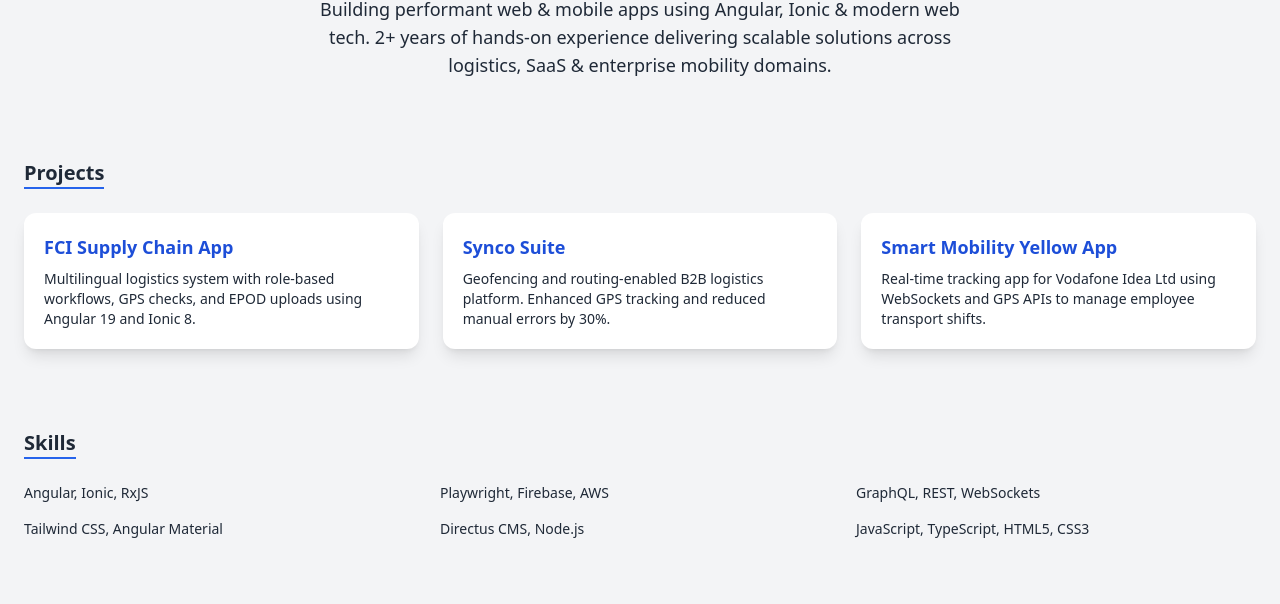
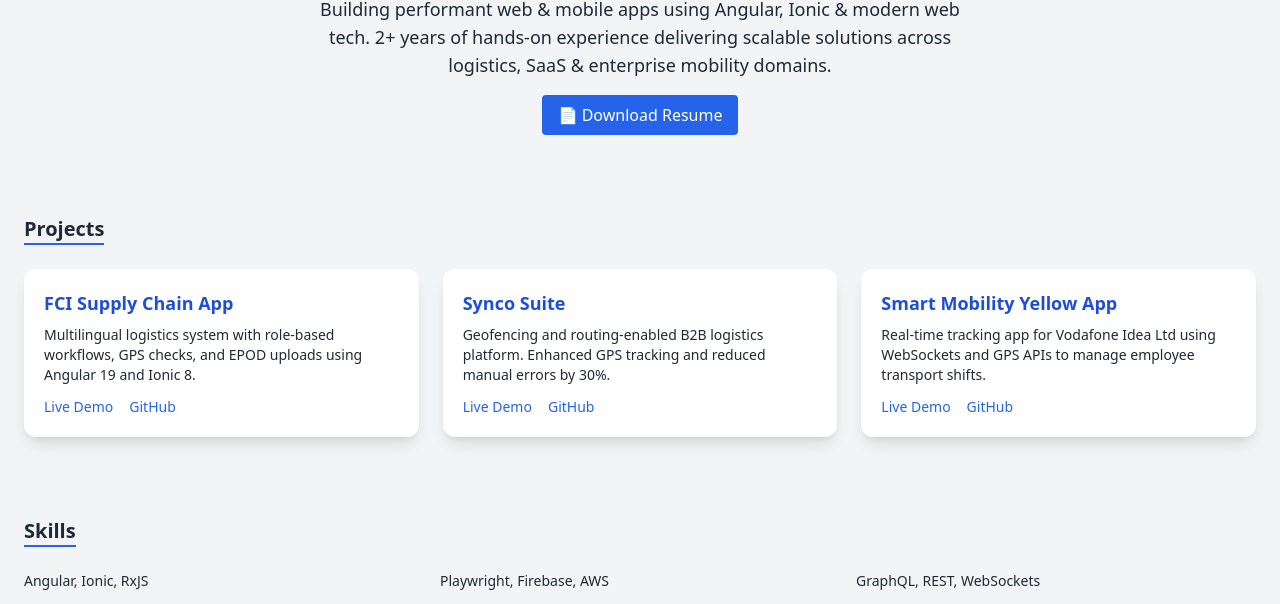
Before and after one commit to duhunabhishek/duhunabhishek.github.io, a plain HTML site: page index.html in a window 1280 px wide. Shown: the part 177-781 px from the top of the page. Drawn offline with nearby package versions, Linux system fonts and the light colour scheme.

Commit message:
Updated portfolio

```diff
--- a/index.html
+++ b/index.html
@@ -1,9 +1,14 @@
 <!DOCTYPE html>
 <html lang="en" class="scroll-smooth">
+
 <head>
   <meta charset="UTF-8" />
   <meta name="viewport" content="width=device-width, initial-scale=1.0" />
   <title>Abhishek Duhun – Frontend Developer</title>
+  <meta name="description" content="Portfolio of Abhishek Duhun – Frontend Developer specializing in Angular, Ionic, and modern web applications." />
+  <meta name="author" content="Abhishek Duhun" />
+  <link rel="icon" href="favicon.ico" type="image/x-icon" />
+
   <script src="https://cdn.tailwindcss.com"></script>
   <script>
     tailwind.config = {
@@ -49,6 +54,9 @@
     <section class="text-center animate-fadeInUp">
       <h2 class="text-2xl font-semibold text-blue-600 dark:text-yellow-400 mb-2">Frontend Developer</h2>
       <p class="max-w-2xl mx-auto text-lg">Building performant web & mobile apps using Angular, Ionic & modern web tech. 2+ years of hands-on experience delivering scalable solutions across logistics, SaaS & enterprise mobility domains.</p>
+      <a href="resume.pdf" download class="inline-block mt-4 bg-blue-600 text-white px-4 py-2 rounded hover:bg-blue-700 dark:bg-yellow-500 dark:text-black dark:hover:bg-yellow-400 transition">
+        📄 Download Resume
+      </a>
     </section>
 
     <!-- Projects -->
@@ -58,14 +66,26 @@
         <div class="bg-white dark:bg-gray-800 rounded-xl shadow-lg p-5 hover:scale-[1.02] transition">
           <h3 class="text-lg font-bold text-blue-700 dark:text-yellow-300">FCI Supply Chain App</h3>
           <p class="text-sm mt-2">Multilingual logistics system with role-based workflows, GPS checks, and EPOD uploads using Angular 19 and Ionic 8.</p>
+          <div class="flex gap-4 mt-3 text-sm">
+            <a href="https://fci-demo-link.com" class="text-blue-600 dark:text-yellow-300 hover:underline" target="_blank">Live Demo</a>
+            <a href="https://github.com/duhunabhishek/fci-supply-chain" class="text-blue-600 dark:text-yellow-300 hover:underline" target="_blank">GitHub</a>
+          </div>
         </div>
         <div class="bg-white dark:bg-gray-800 rounded-xl shadow-lg p-5 hover:scale-[1.02] transition">
           <h3 class="text-lg font-bold text-blue-700 dark:text-yellow-300">Synco Suite</h3>
           <p class="text-sm mt-2">Geofencing and routing-enabled B2B logistics platform. Enhanced GPS tracking and reduced manual errors by 30%.</p>
+          <div class="flex gap-4 mt-3 text-sm">
+            <a href="https://synco-demo-link.com" class="text-blue-600 dark:text-yellow-300 hover:underline" target="_blank">Live Demo</a>
+            <a href="https://github.com/duhunabhishek/synco-suite" class="text-blue-600 dark:text-yellow-300 hover:underline" target="_blank">GitHub</a>
+          </div>
         </div>
         <div class="bg-white dark:bg-gray-800 rounded-xl shadow-lg p-5 hover:scale-[1.02] transition">
           <h3 class="text-lg font-bold text-blue-700 dark:text-yellow-300">Smart Mobility Yellow App</h3>
           <p class="text-sm mt-2">Real-time tracking app for Vodafone Idea Ltd using WebSockets and GPS APIs to manage employee transport shifts.</p>
+          <div class="flex gap-4 mt-3 text-sm">
+            <a href="https://mobility-demo-link.com" class="text-blue-600 dark:text-yellow-300 hover:underline" target="_blank">Live Demo</a>
+            <a href="https://github.com/duhunabhishek/smart-mobility-yellow" class="text-blue-600 dark:text-yellow-300 hover:underline" target="_blank">GitHub</a>
+          </div>
         </div>
       </div>
     </section>
@@ -99,7 +119,7 @@
           <label for="message" class="block text-sm font-medium">Message</label>
           <textarea id="message" name="message" rows="4" required class="mt-1 w-full border-gray-300 dark:border-gray-600 rounded-md shadow-sm bg-gray-50 dark:bg-gray-700 text-gray-900 dark:text-white"></textarea>
         </div>
-        <button type="submit" class="bg-blue-600 dark:bg-yellow-500 text-white dark:text-gray-900 px-4 py-2 rounded hover:bg-blue-700 dark:hover:bg-yellow-400 transition">Send</button>
+        <button type="submit" class="bg-blue-600 dark:bg-yellow-500 text-white dark:text-black px-4 py-2 rounded hover:bg-blue-700 dark:hover:bg-yellow-400 transition">Send</button>
       </form>
     </section>
   </main>
@@ -116,6 +136,6 @@
       document.documentElement.classList.toggle('dark');
     });
   </script>
+</body>
 
-</body>
 </html>
```
